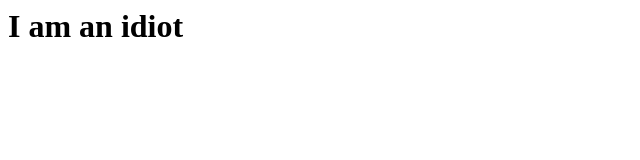
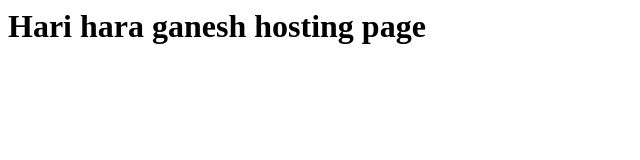
Before and after one commit to sg7hari/sg7hari.github.io, a plain HTML site: page index.html in a window 1280 px wide. Shown: the whole page, without its empty margins (0-640 px from the left). Drawn offline with Linux system fonts and the light colour scheme.

Commit message:
Update index.html

```diff
--- a/index.html
+++ b/index.html
@@ -1,3 +1,3 @@
 <html>
-<h1>I am an idiot</h1>
+<h1>Hari hara ganesh hosting page</h1>
 </html>
```
